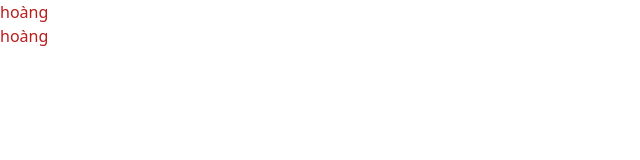
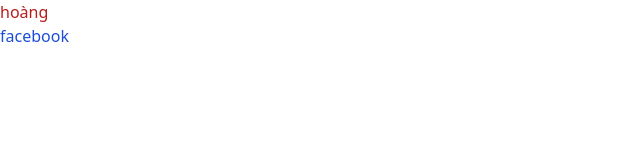
Before and after one commit to hoangariz/hoangariz.github.io, a plain HTML site: page index.html in a window 1280 px wide. Shown: the full height of the page, 0-640 px from the left. Drawn offline with nearby package versions, Linux system fonts and the light colour scheme.

Commit message:
Update index.html

```diff
--- a/index.html
+++ b/index.html
@@ -8,6 +8,6 @@
 </head>
 <body>
 <h1 class="text-red-700">hoàng</h1>
-    <h1 class="text-red-700">hoàng</h1>
+    <a class="text-center text-blue-700" href="https://www.facebook.com/hvfbhoang">facebook</a>
 </body>
 </html>
```
